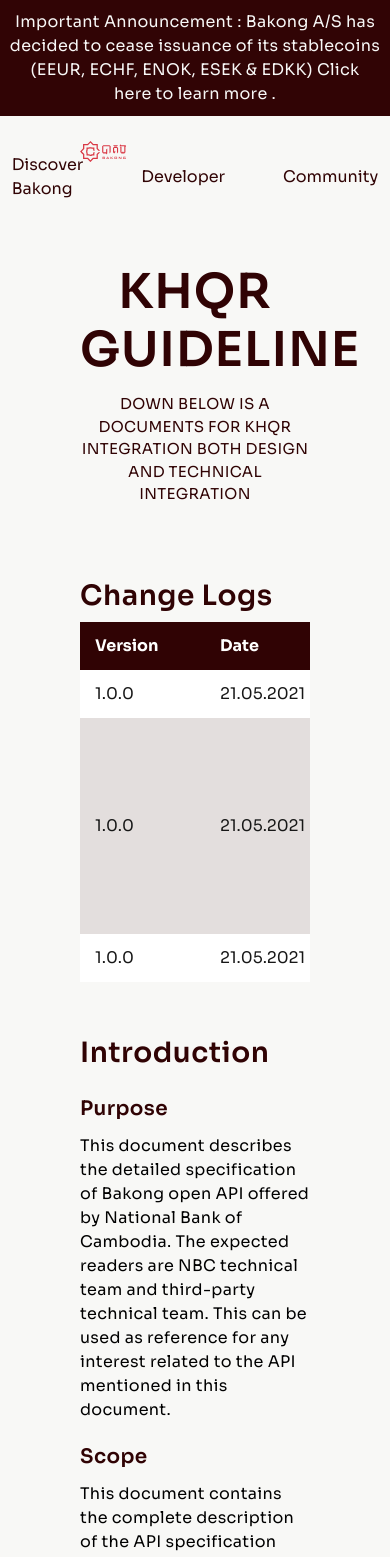
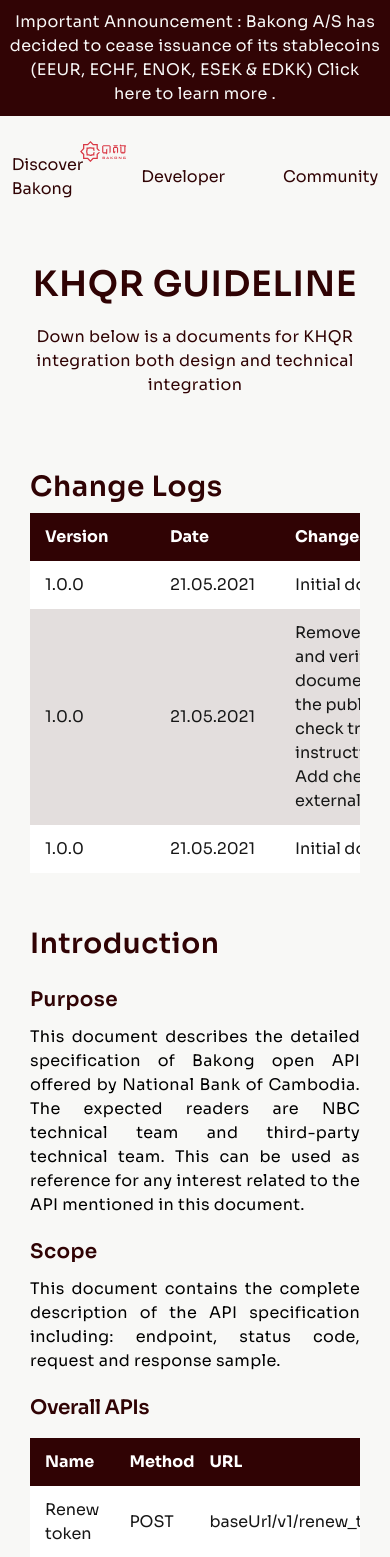
Before and after one commit to SothSeyha/nbc-website, a Next.js app: page /developer/documents/khqr-guideline in a window 390 px wide. Shown: the top 1557 px of the page. Built offline with nearby package versions, Linux system fonts and the light colour scheme.

Commit message:
done for responsive developer menu

```diff
--- a/src/app/developer/documents/khqr-guideline/page.tsx
+++ b/src/app/developer/documents/khqr-guideline/page.tsx
@@ -13,14 +13,14 @@
       <div className="w-full pb-[150px] bg-[#f8f8f6] bg-cover overflow-hidden">
         <Header logoSrc="/img/bakong-logo-red.svg" textColor="text-[#310405]" />
         {/* container */}
-        <div className="w-full px-[80px] pt-[30px] font-sora">
+        <div className="w-full lg:px-[80px] md:px-12 px-[30px] pt-[30px] font-sora">
           {/* header guideline */}
-          <p id="ChangeLogs" className="font-sora uppercase text-center font-semibold text-heading-1 text-[#300304] leading-[120%] tracking-extra-small">
+          <p id="ChangeLogs" className="font-sora uppercase text-center font-semibold text-[35px] md:text-heading-1 text-[#300304] leading-[120%] tracking-extra-small">
             KHQR guideline
           </p>
-          <p className="font-sora uppercase text-center font-regular text-body text-[#300304] leading-[150%] tracking-extra-small pt-[15px]">
+          <p className="font-sora text-center font-regular text-body-large text-[#300304] leading-[150%] tracking-extra-small pt-[20px] max-w-[500px] mx-auto">
             Down below is a documents for KHQR integration both design and
-            technical <br /> integration
+            technical integration
           </p>
           <section className="w-full flex mt-[69px]">
             <nav className="hidden lg:block lg:w-[30%]">
@@ -93,7 +93,7 @@
                 <p className="font-sora font-semibold text-heading-2 tracking-extra-small leading-[150%] text-[#300304] mb-[5px]">
                   Purpose
                 </p>
-                <p className="font-sora font-regular text-body-large tracking-extra-small leading-[150%] text-black mb-[5px] pb-[15px] pt-[5px]">
+                <p className="font-sora font-regular text-body-large tracking-extra-small leading-[150%] text-black mb-[5px] pb-[15px] pt-[5px] text-justify">
                   This document describes the detailed specification of Bakong
                   open API offered by National Bank of Cambodia. The expected
                   readers are NBC technical team and third-party technical team.
@@ -103,7 +103,7 @@
                 <p className="font-sora font-semibold text-[20px] tracking-extra-small leading-[150%] text-[#300304] mb-[5px]">
                   Scope
                 </p>
-                <p className="font-sora font-regular text-body-large tracking-extra-small leading-[150%] text-black mb-[5px] pb-[15px] pt-[5px]">
+                <p className="font-sora font-regular text-body-large tracking-extra-small leading-[150%] text-black mb-[5px] pb-[15px] pt-[5px] text-justify">
                   This document contains the complete description of the API
                   specification including: endpoint, status code, request and
                   response sample.
--- a/src/app/developer/documents/resources/page.tsx
+++ b/src/app/developer/documents/resources/page.tsx
@@ -13,14 +13,14 @@
       <div className="w-full pb-[150px] bg-[#f8f8f6] bg-cover overflow-hidden">
         <Header logoSrc="/img/bakong-logo-red.svg" textColor="text-[#310405]" />
         {/* container */}
-        <div className="px-[80px] pt-[30px] font-sora">
+        <div className="lg:px-[80px] md:px-12 px-[30px] pt-[30px] font-sora">
           {/* header guideline */}
-          <p id="KHQRLogo" className="font-sora uppercase text-center font-semibold text-heading-1 text-[#300304] leading-[120%] tracking-extra-small">
+          <p id="KHQRLogo" className="font-sora uppercase text-center font-semibold text-[35px] md:text-heading-1 text-[#300304] leading-[120%] tracking-extra-small">
             Downloadable assets
           </p>
-          <p className="font-sora uppercase text-center font-regular text-body text-[#300304] leading-[150%] tracking-extra-small pt-[15px]">
+          <p className="font-sora text-center font-regular text-body text-[#300304] leading-[150%] tracking-extra-small max-w-[500px] mx-auto pt-[20px]">
             Down below is a documents for KHQR integration both design and
-            technical <br /> integration
+            technical integration
           </p>
           <section className="w-full flex mt-[50px] gap-[60px]">
             <nav className="lg:block lg:w-[20%] hidden">
@@ -167,7 +167,7 @@
               </div>
             </article>
             <nav className="lg:w-[20%] lg:block hidden">
-              <p className="font-sora font-semibold text-[24px] tracking-extra-small leading-[150%] text-[#300304] mb-[5px]">
+              <p className="font-sora font-semibold text-[20px] md:text-[22px] tracking-extra-small leading-[150%] text-[#300304] mb-[5px]">
                 In this articles
               </p>
               <ul className="w-[100%] font-sora font-regular text-body-large tracking-extra-small leading-[150%] [&_li]:py-3 w-[80%] sticky top-20">
```
